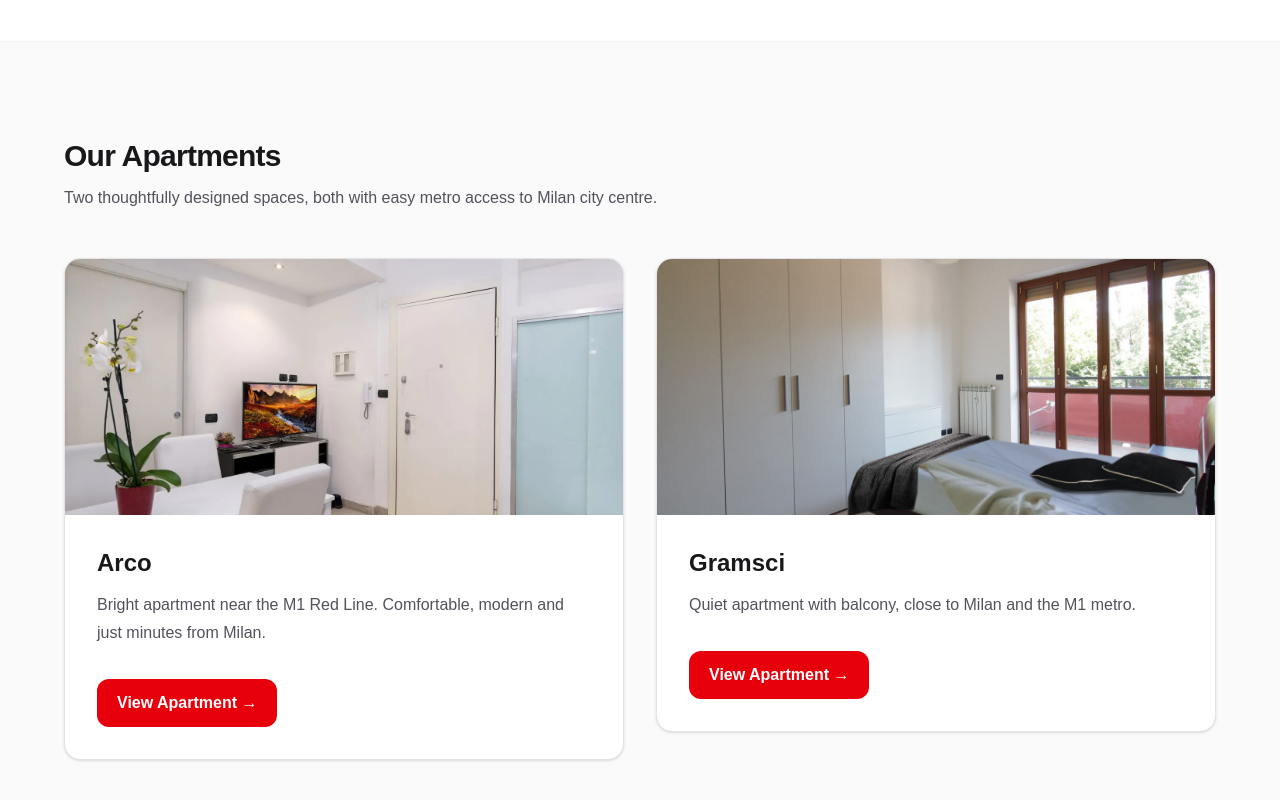
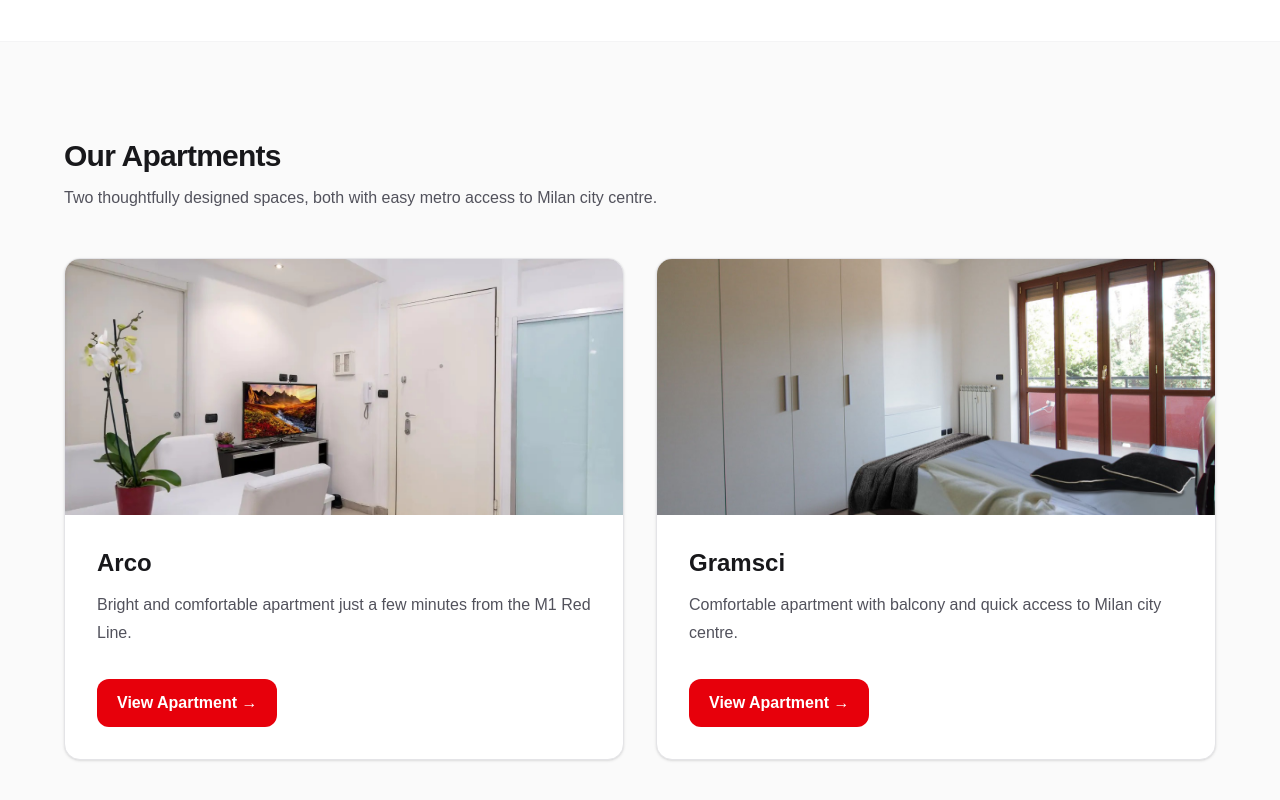
Before and after one commit to beppeblu1/milan-red-line, a Next.js app: page / in a window 1280 px wide. Shown: the part 612-1412 px from the top of the page. Built offline with nearby package versions, Linux system fonts and the light colour scheme.

Commit message:
Refactor apartment data model

```diff
--- a/app/apartments/[slug]/page.tsx
+++ b/app/apartments/[slug]/page.tsx
@@ -21,9 +21,15 @@ export default async function ApartmentPage({ params }: PageProps) {
     <main className="bg-white">
       <ApartmentHero
         title={apartment.name}
-        subtitle={apartment.description}
-        image={apartment.image}
+        subtitle={apartment.tagline}
+        image={apartment.coverImage}
       />
+
+      <section className="mx-auto max-w-6xl px-6 pb-16">
+        <p className="max-w-3xl text-lg leading-8 text-zinc-700">
+          {apartment.longDescription}
+        </p>
+      </section>
     </main>
   );
 }
--- a/app/page.tsx
+++ b/app/page.tsx
@@ -51,8 +51,8 @@ export default function Home() {
                 <ApartmentCard
                   key={apt.id}
                   title={apt.name}
-                  subtitle={apt.description}
-                  image={apt.image}
+                  subtitle={apt.shortDescription}
+                  image={apt.coverImage}
                   slug={apt.slug}
                 />
               ))}
--- a/data/apartments.ts
+++ b/data/apartments.ts
@@ -1,18 +1,115 @@
-export const apartments = [
+import { Apartment } from "@/types/apartment";
+
+export const apartments: Apartment[] = [
   {
-      id: "arco",
+    id: "1",
     slug: "arco",
+
+    // General
     name: "Arco",
-      description:
-        "Bright apartment near the M1 Red Line. Comfortable, modern and just minutes from Milan.",
-      image: "/images/arco/cover.jpg",
+    tagline: "Bright apartment near the M1 Red Line",
+    shortDescription:
+      "Bright and comfortable apartment just a few minutes from the M1 Red Line.",
+    longDescription:
+      "A modern apartment in Sesto San Giovanni, perfect for visiting Milan while enjoying a quiet residential area.",
+
+    // Legal
+    cin: "TO_BE_ADDED",
+    cir: "",
+
+    // Property
+    guests: 4,
+    bedrooms: 1,
+    beds: 2,
+    bathrooms: 1,
+    squareMeters: 55,
+    floor: 2,
+    elevator: true,
+
+    // Location
+    city: "Sesto San Giovanni",
+    district: "Via Arco area",
+    metroStation: "Sesto Rondò",
+    metroMinutes: 7,
+
+    // Amenities
+    wifi: true,
+    airConditioning: true,
+    heating: true,
+    kitchen: true,
+    washingMachine: true,
+    dishwasher: false,
+    tv: true,
+    balcony: true,
+    selfCheckIn: true,
+
+    // Booking
+    airbnbUrl: "",
+    bookingUrl: "",
+
+    // Media
+    coverImage: "/images/arco/cover.jpg",
+    gallery: [
+      "/images/arco/cover.jpg",
+    ],
+
+    // Visibility
+    published: true,
   },
+
   {
-      id: "gramsci",
+    id: "2",
     slug: "gramsci",
+
+    // General
     name: "Gramsci",
-      description:
-        "Quiet apartment with balcony, close to Milan and the M1 metro.",
-      image: "/images/gramsci/cover.jpg",
+    tagline: "Quiet apartment close to Milan",
+    shortDescription:
+      "Comfortable apartment with balcony and quick access to Milan city centre.",
+    longDescription:
+      "A welcoming apartment located near the M1 Red Line, ideal for business trips and city breaks.",
+
+    // Legal
+    cin: "TO_BE_ADDED",
+    cir: "",
+
+    // Property
+    guests: 4,
+    bedrooms: 1,
+    beds: 2,
+    bathrooms: 1,
+    squareMeters: 60,
+    floor: 3,
+    elevator: true,
+
+    // Location
+    city: "Sesto San Giovanni",
+    district: "Via Gramsci area",
+    metroStation: "Sesto Rondò",
+    metroMinutes: 6,
+
+    // Amenities
+    wifi: true,
+    airConditioning: true,
+    heating: true,
+    kitchen: true,
+    washingMachine: true,
+    dishwasher: false,
+    tv: true,
+    balcony: true,
+    selfCheckIn: true,
+
+    // Booking
+    airbnbUrl: "",
+    bookingUrl: "",
+
+    // Media
+    coverImage: "/images/gramsci/cover.jpg",
+    gallery: [
+      "/images/gramsci/cover.jpg",
+    ],
+
+    // Visibility
+    published: true,
   },
 ];
--- /dev/null
+++ b/types/apartment.ts
@@ -0,0 +1,51 @@
+export type Apartment = {
+    id: string;
+    slug: string;
+
+    // General
+    name: string;
+    tagline: string;
+    shortDescription: string;
+    longDescription: string;
+
+    // Legal
+    cin: string;
+    cir?: string;
+
+    // Property
+    guests: number;
+    bedrooms: number;
+    beds: number;
+    bathrooms: number;
+    squareMeters: number;
+    floor: number;
+    elevator: boolean;
+
+    // Location
+    city: string;
+    district: string;
+    metroStation: string;
+    metroMinutes: number;
+
+    // Amenities
+    wifi: boolean;
+    airConditioning: boolean;
+    heating: boolean;
+    kitchen: boolean;
+    washingMachine: boolean;
+    dishwasher: boolean;
+    tv: boolean;
+    balcony: boolean;
+    selfCheckIn: boolean;
+
+    // Booking
+    airbnbUrl?: string;
+    bookingUrl?: string;
+
+    // Media
+    coverImage: string;
+    gallery: string[];
+
+    // Visibility
+    published: boolean;
+  };
```
Also changed, not shown: 4 other files (tests, documents, lock files or other folders). Lines whose indentation alone changed are shown as unchanged.
